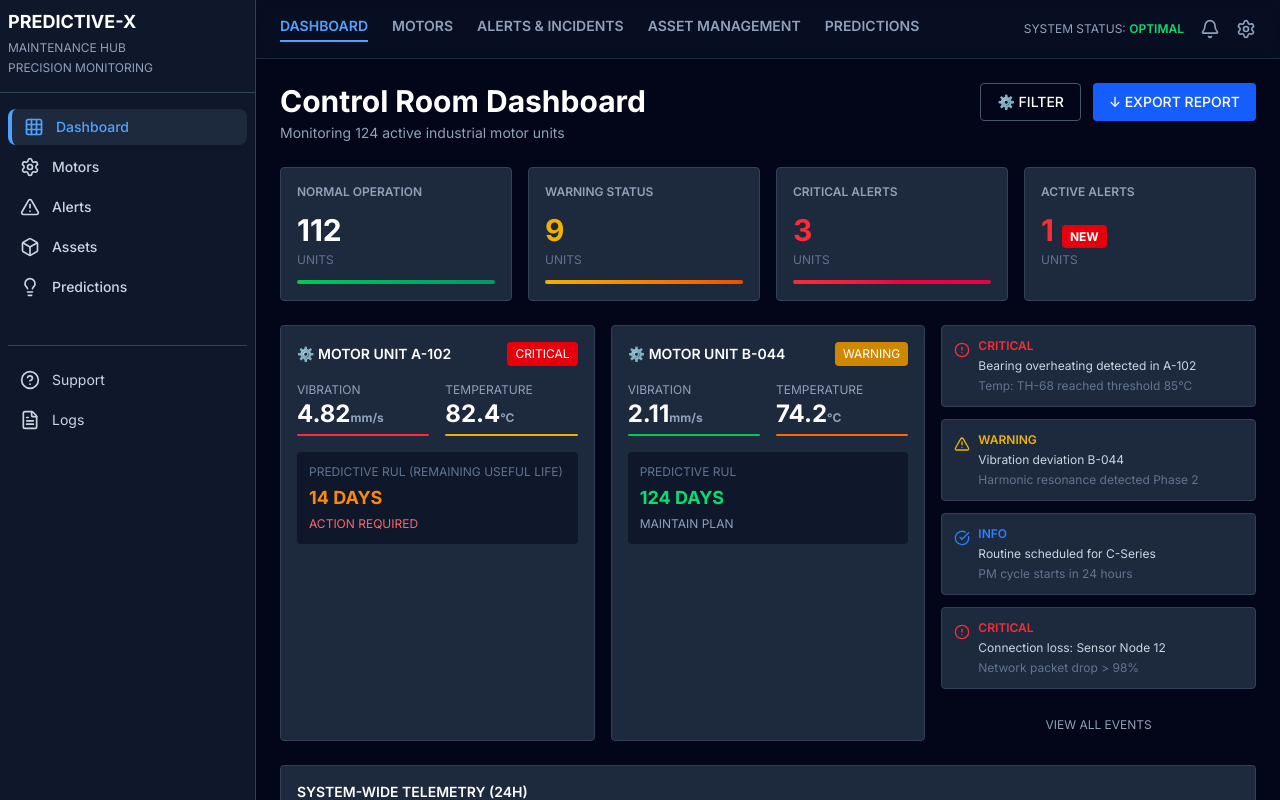
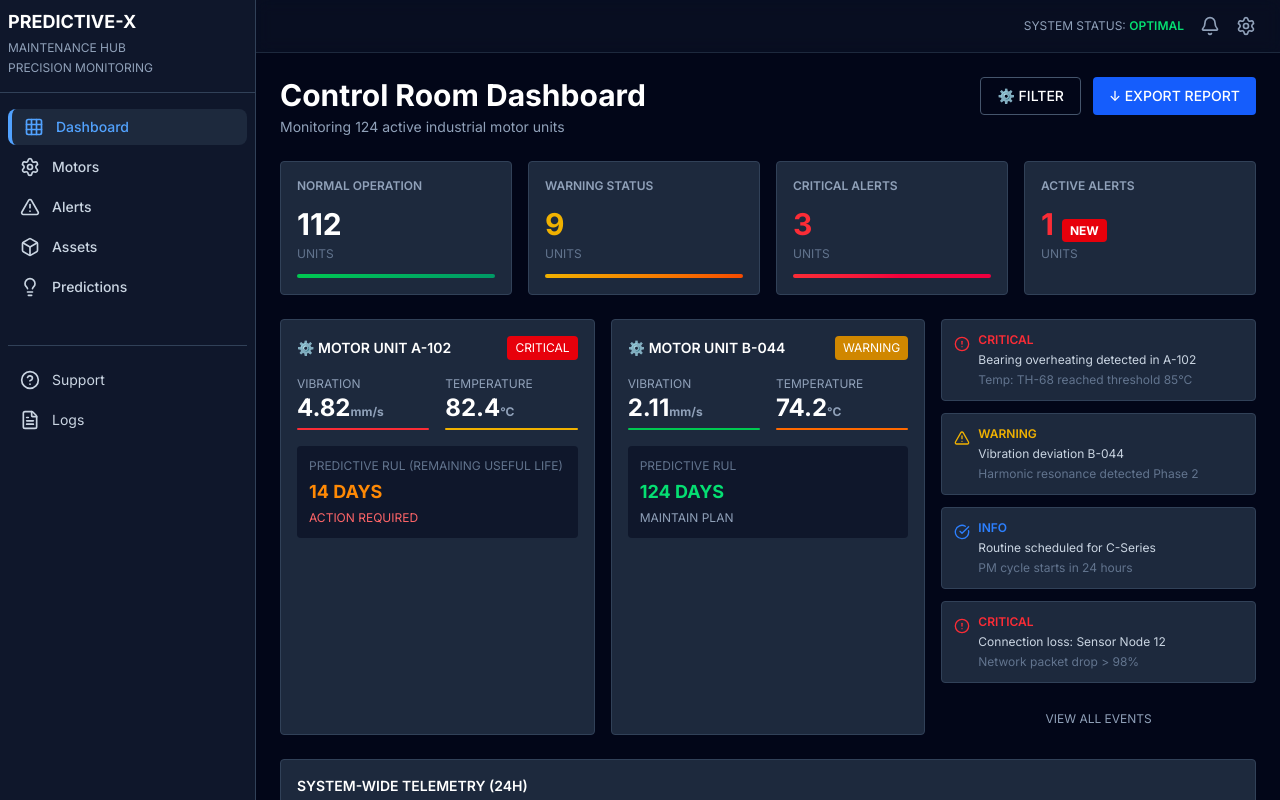
Before and after one commit to Abd-Ur-Rahim/Pred, a Next.js app in the folder web-frontend/: page /dashboard in a window 1280 px wide. Shown: the top 800 px of the page. Built offline with nearby package versions, Linux system fonts and the light colour scheme.

Commit message:
remove nav items from header

```diff
--- a/web-frontend/components/layout/layout-content.tsx
+++ b/web-frontend/components/layout/layout-content.tsx
@@ -81,30 +81,9 @@ export function LayoutContent({ children }: { children: React.ReactNode }) {
 
 			<div className="flex-1 bg-slate-950 text-white min-h-screen">
 				{/* Header */}
-				<div className="border-b border-slate-800 bg-slate-900/50 backdrop-blur">
-					<div className="px-6 py-4 flex justify-between items-center">
-						<div className="flex gap-6">
-							{navItems.map(({ path, label }) => (
-								<Link
-									key={path}
-									href={path}
-									className={`text-sm font-semibold cursor-pointer pb-1 transition-colors ${
-										isActive(path)
-											? "text-blue-400 border-b-2 border-blue-400"
-											: "text-slate-400 hover:text-white"
-									}`}
-								>
-									{label === "Motors"
-										? "MOTORS"
-										: label === "Alerts"
-											? "ALERTS & INCIDENTS"
-											: label === "Assets"
-												? "ASSET MANAGEMENT"
-												: label.toUpperCase()}
-								</Link>
-							))}
-						</div>
-						<div className="flex items-center gap-4">
+				<div className="border-b border-slate-800 bg-slate-900/50 backdrop-blur flex">
+					<div className="px-6 py-4 items-center w-full">
+						<div className="flex ml-auto items-center gap-4 w-fit">
 							<div className="text-xs text-slate-400">
 								SYSTEM STATUS:{" "}
 								<span className="text-green-400 font-semibold">OPTIMAL</span>
```
